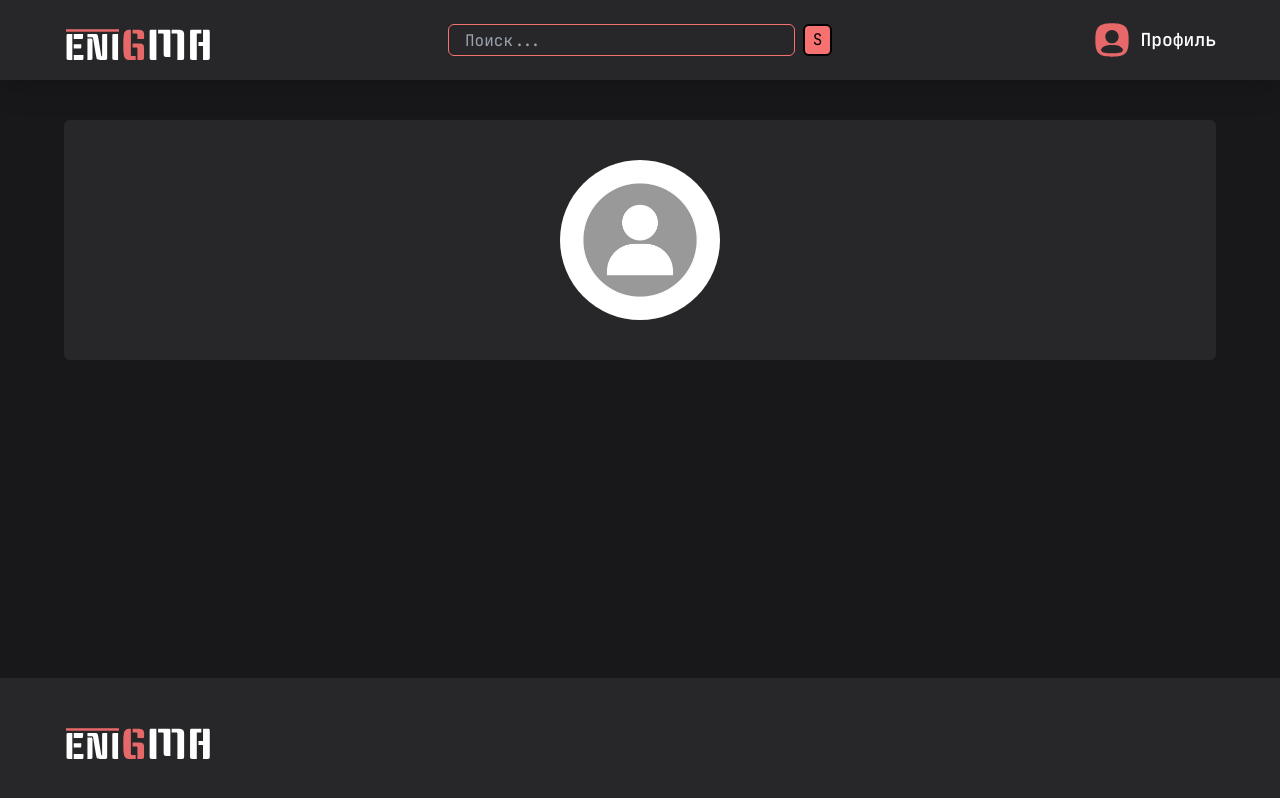
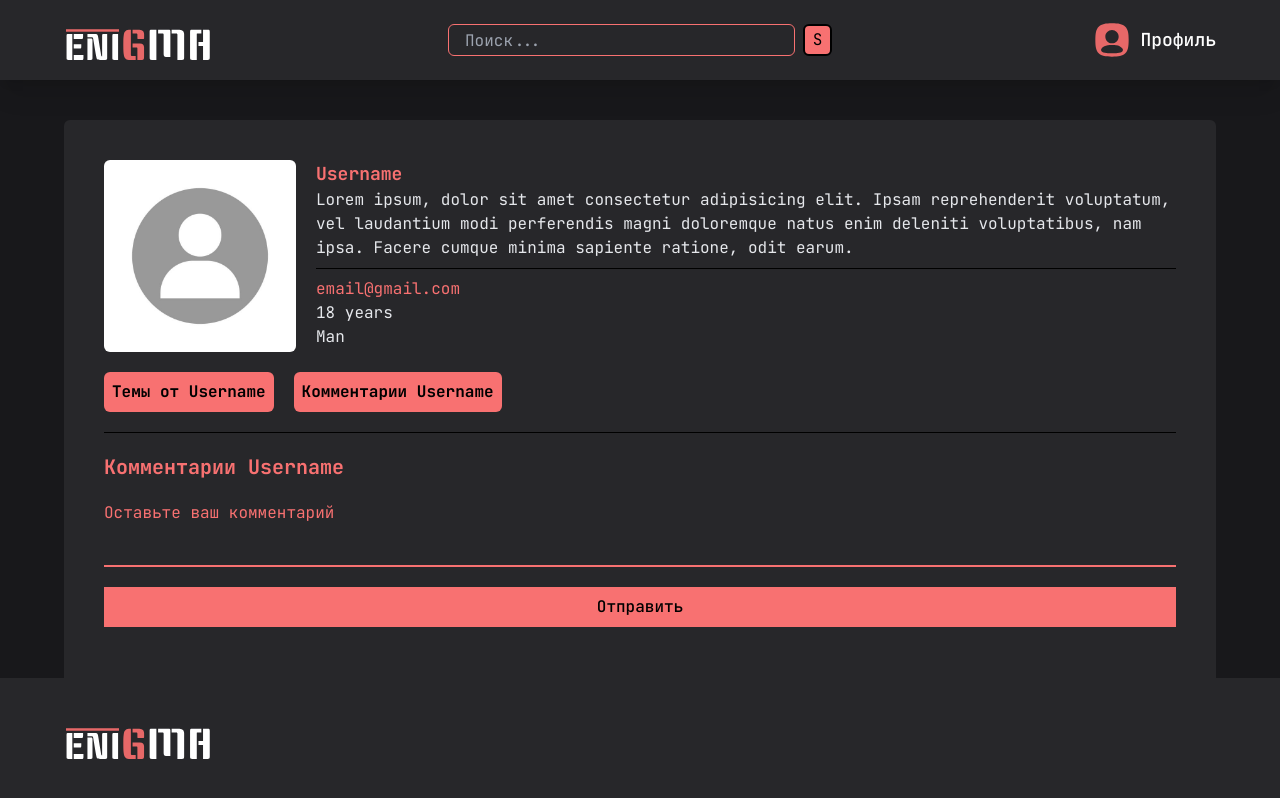
Before and after one commit to painkhn/enigma_vue, a Vue app: page /profile in a window 1280 px wide. Built offline with nearby package versions, Linux system fonts and the light colour scheme.

Commit message:
profile page | userinfo & comments form

```diff
--- a/src/pages/ProfilePage.vue
+++ b/src/pages/ProfilePage.vue
@@ -1,5 +1,32 @@
 <template>
     <div class="max-w-6xl h-auto p-10 bg-zinc-800 rounded-md mx-auto my-0 mt-10">
-        <img src="/img/avatar_default.jpg" alt="" class="profile__avatar w-40 h-40 rounded-full mx-auto my-0">
+        <div class="flex gap-5 mb-5">
+            <img src="/img/avatar_default.jpg" alt="" class="profile__avatar w-48 h-48 rounded-md">
+            <div class="profile__userinfo">
+                <h2 class="profile__userinfo-username text-red-400 text-lg font-bold">Username</h2>
+                <p class="profile__userinfo-userdesc text-gray-200 mb-2">Lorem ipsum, dolor sit amet consectetur adipisicing elit. Ipsam reprehenderit voluptatum, vel laudantium modi perferendis magni doloremque natus enim deleniti voluptatibus, nam ipsa. Facere cumque minima sapiente ratione, odit earum.</p>
+                <hr class="border-b-1 border-black w-full mb-2">
+                <p class="profile__userinfo-email text-red-400">email@gmail.com</p>
+                <p class="profile__userinfo-age text-gray-200">18 years</p>
+                <p class="profile__userinfo-sex text-gray-200">Man</p>
+            </div>
+        </div>
+
+        <div class="profile__buttons flex items-center gap-5">
+            <a href="#!" class="p-2 bg-red-400 rounded-md font-bold transition-all hover:tracking-wide">Темы от Username</a>
+            <a href="#!" class="p-2 bg-red-400 rounded-md font-bold transition-all hover:tracking-wide">Комментарии Username</a>
+        </div>
+
+        <hr class="border-b-1 border-black w-full mt-5 mb-5">
+
+        <div class="profile__comments">
+            <h1 class="profile__title text-red-400 text-xl font-bold mb-5">Комментарии Username</h1>
+            <form action="" class="profile__comments-form flex flex-col">
+                <label for="" class="profile__comments-form--label text-red-400 mb-2">Оставьте ваш комментарий</label>
+                <input type="text" class="profile__comments-form--input bg-transparent border-b-2 border-red-400 px-2 py-1 text-gray-200 outline-none" required>
+                <input type="submit" value="Отправить" class="profile__comments-form--submit p-2 my-5 cursor-pointer bg-red-400 text-md font-medium transition-all hover:tracking-wide active:tracking-tight">
+            </form>
+        </div>
+
     </div>
 </template>
```
